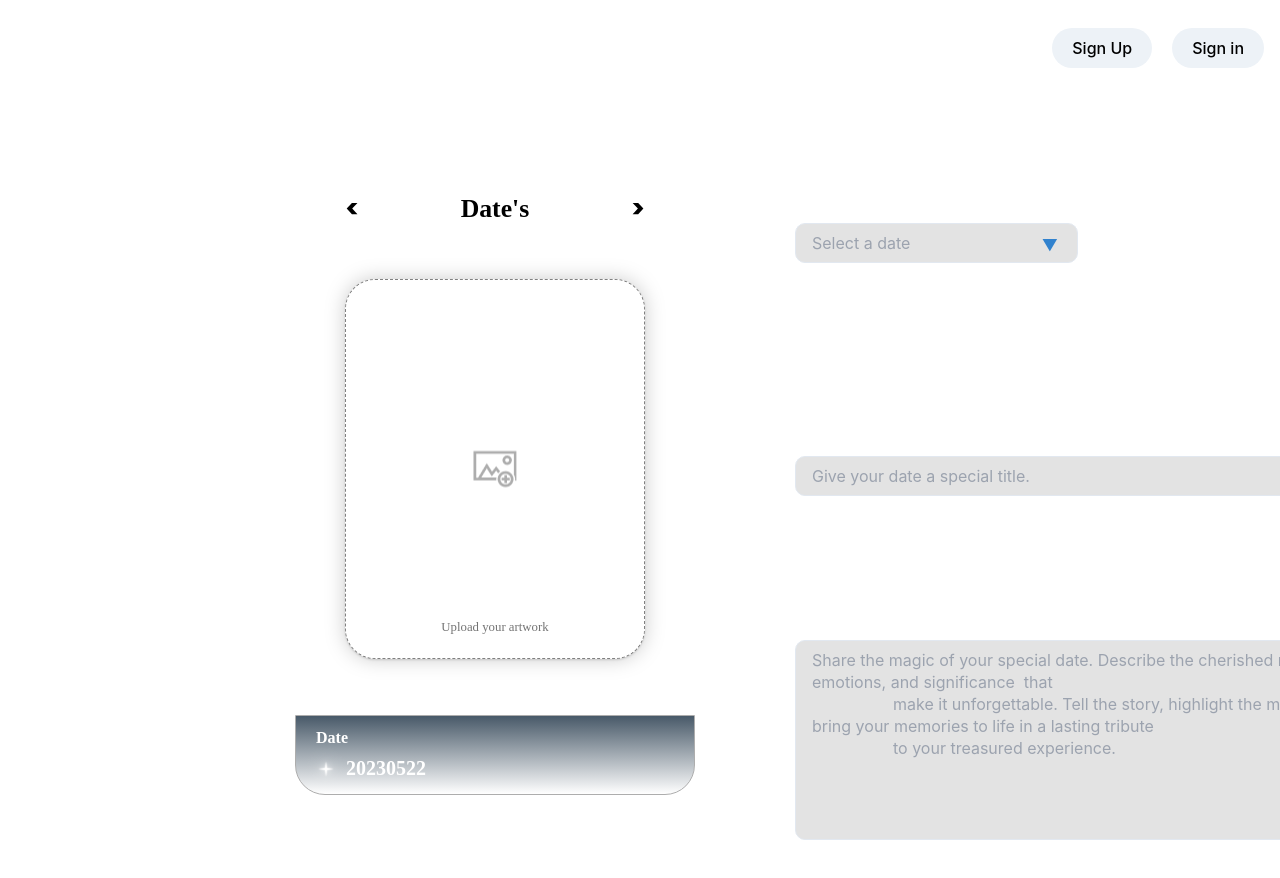
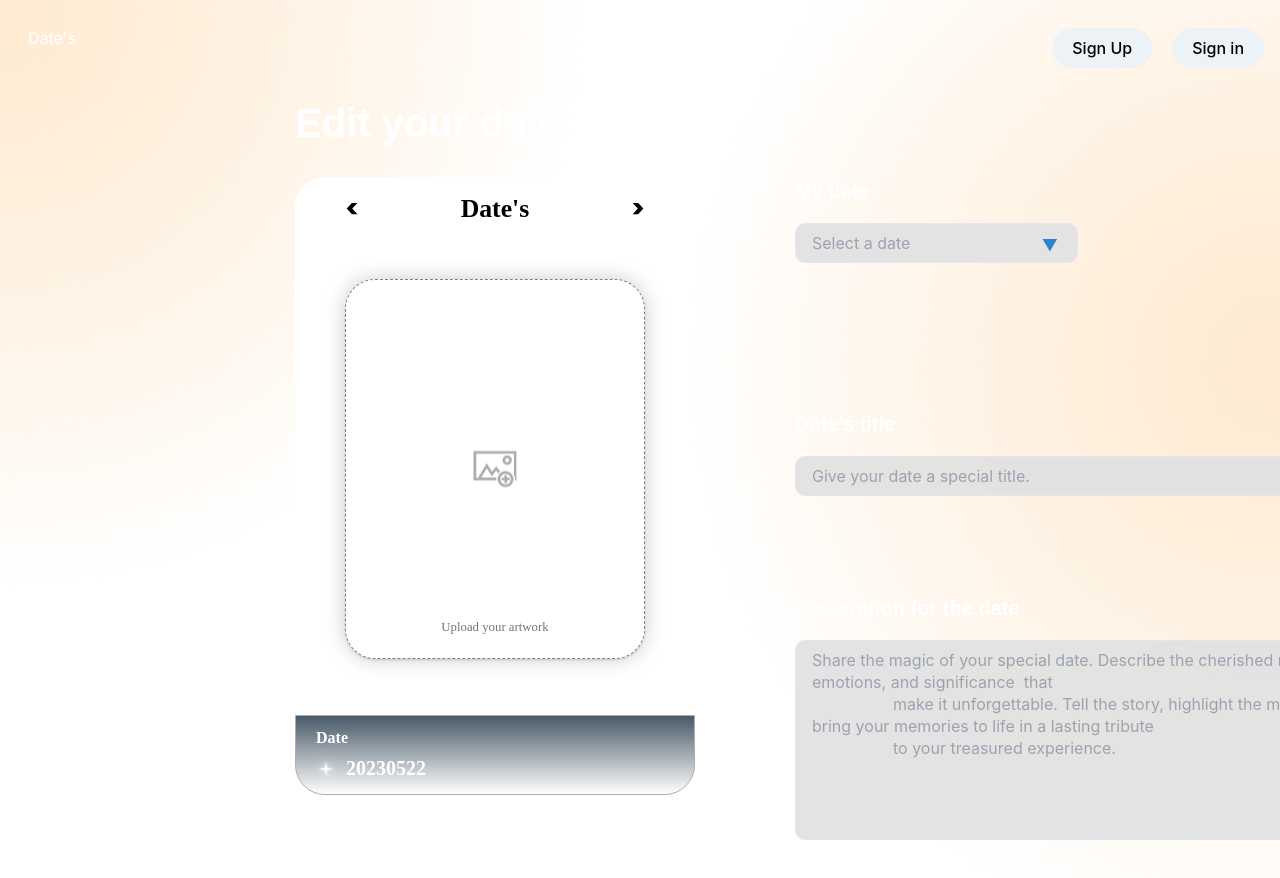
Before and after one commit to jjw3310/avalanche, a React (Create React App) app: page /purchaseDetail in a window 1280 px wide. Shown: the top 878 px of the page. Built offline with nearby package versions, Linux system fonts and the light colour scheme.

Commit message:
purchase bg

```diff
--- a/src/components/pages/purchaseDetail.jsx
+++ b/src/components/pages/purchaseDetail.jsx
@@ -143,6 +143,7 @@ const PurchaseDetail = forwardRef((props, ref) => {
 
   return (
     <>
+      <Box bg={`url(${backIMG})`} bgSize={"100%"}>
         {/* <NavBar /> */}
         <Box
           paddingLeft={"190px"}
@@ -517,6 +518,7 @@ const PurchaseDetail = forwardRef((props, ref) => {
             </Box>
           </Flex>
         </Box>
+      </Box>
     </>
   );
 });
```
Lines whose indentation alone changed are shown as unchanged.
